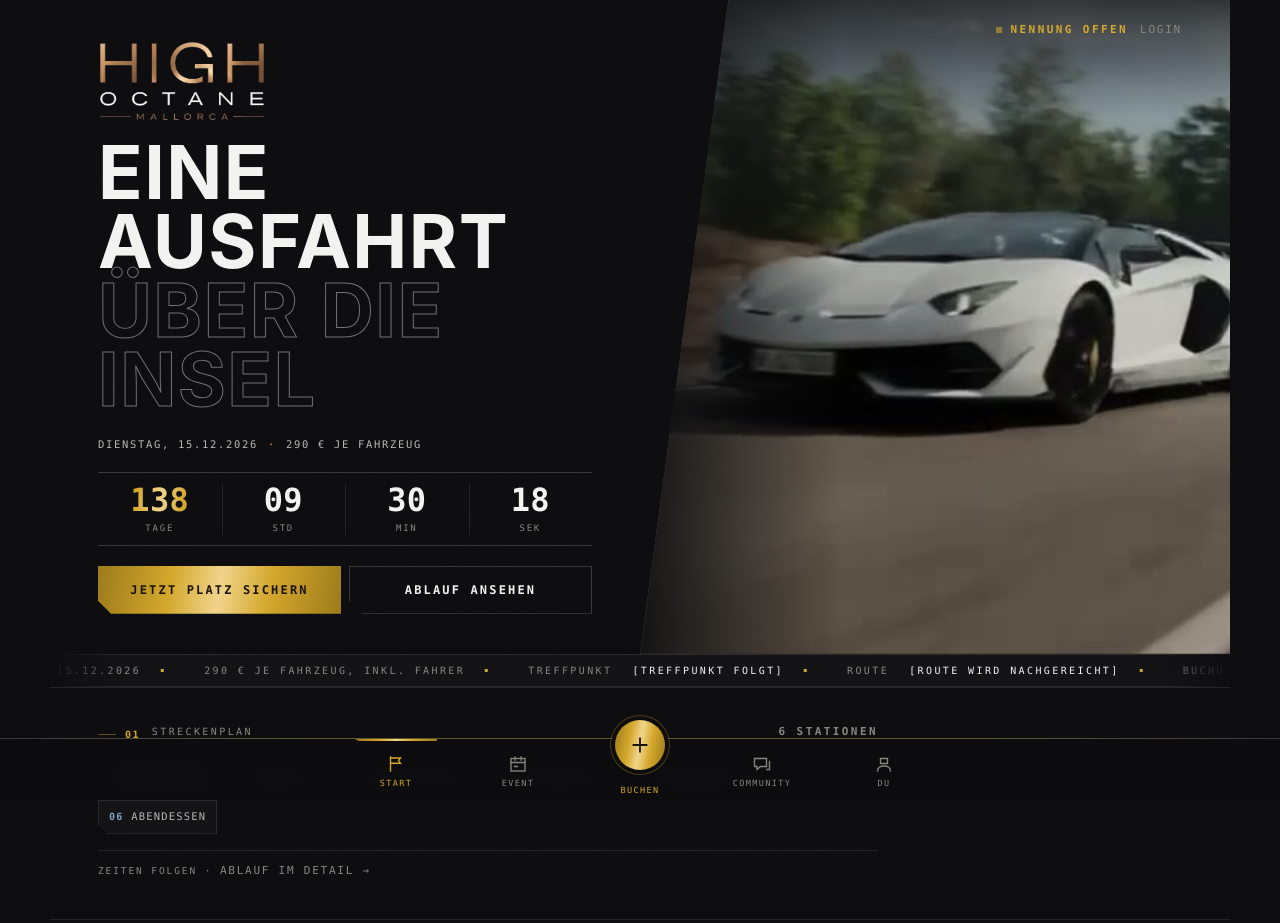
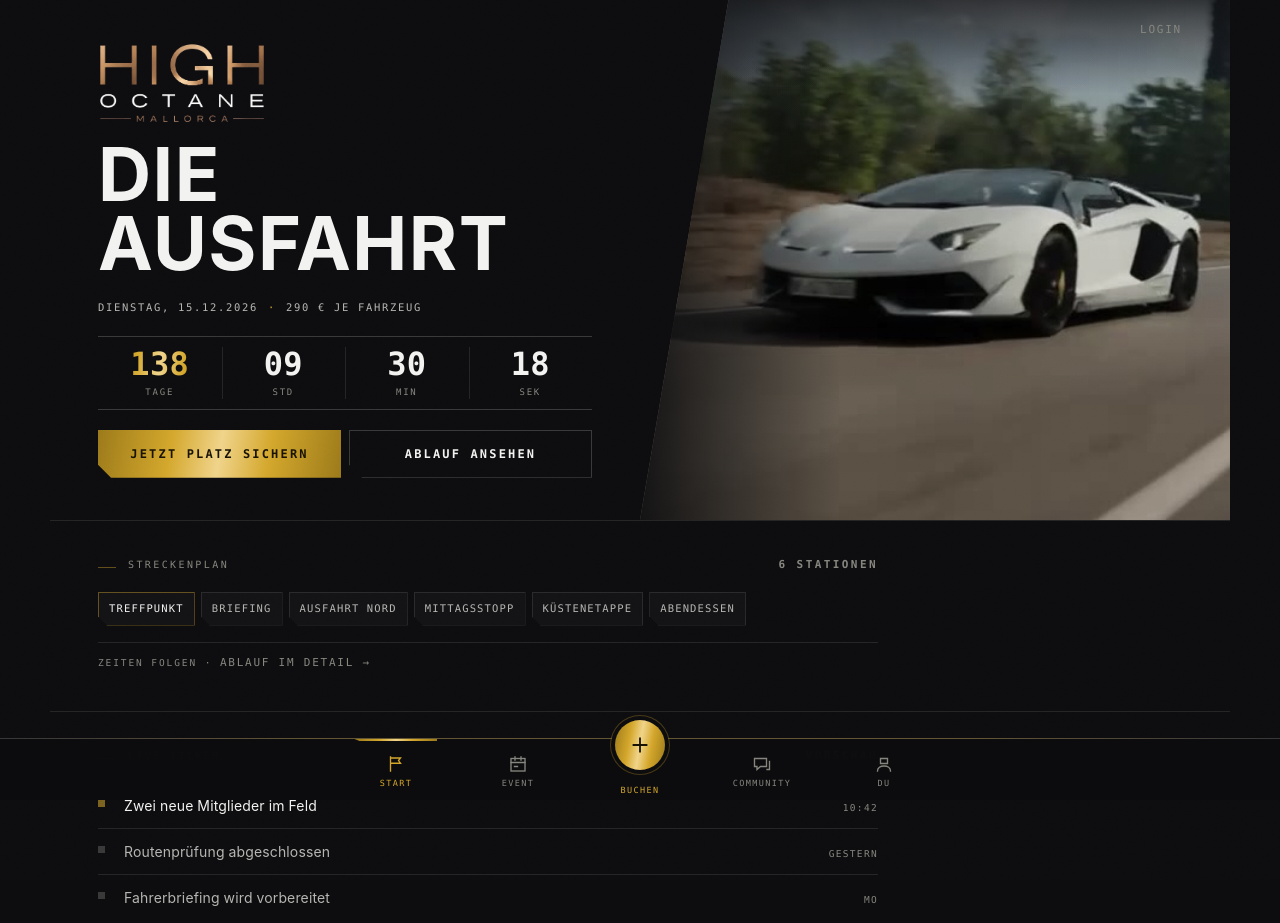
Before and after one commit to Herz-Systems/high-octane-paddock, a plain HTML site: page index.html in a window 1280 px wide. Shown: the top 923 px of the page. Drawn offline with Linux system fonts and the light colour scheme.

Commit message:
Paddock: Umriss-Headline durch solide Zeile ersetzt, Status-Pille und Laufband entfernt, Nummerierung raus

```diff
--- a/index.html
+++ b/index.html
@@ -204,8 +204,7 @@ body.no-bar{padding-bottom:0}
 .mod-tight > .mod-h{padding-inline:var(--pad)}
 .mod-h{display:flex;align-items:baseline;gap:12px;margin-bottom:18px}
 .mod-h .n{
-  font-family:var(--mono);font-size:10px;font-weight:700;letter-spacing:.14em;color:var(--gold);flex:none;
-  display:inline-flex;align-items:center;gap:9px;
+  font-size:0;flex:none;display:inline-flex;align-items:center;
 }
 .mod-h .n::before{content:'';width:18px;height:1px;background:var(--line-gold)}
 .mod-h .t{font-family:var(--mono);font-size:10px;letter-spacing:.24em;text-transform:uppercase;color:var(--paper-3)}
@@ -238,7 +237,7 @@ body.no-bar{padding-bottom:0}
 }
 .hero-top{
   position:absolute;left:var(--pad);right:var(--pad);top:14px;z-index:2;
-  display:flex;align-items:center;justify-content:space-between;gap:12px;
+  display:flex;align-items:center;justify-content:flex-end;gap:12px;
 }
 .hero-live{display:inline-flex;align-items:center;gap:9px}
 .hero-live .dot{width:6px;height:6px;background:var(--gold);animation:pulse 2.4s var(--ease) infinite}
@@ -247,7 +246,7 @@ body.no-bar{padding-bottom:0}
 .hero-body{position:relative;z-index:3;margin-top:-36px;padding:0 var(--pad) 4px}
 .hero-logo{width:min(168px,46vw);height:auto;margin-bottom:16px}
 .hero-title{margin-bottom:6px}
-.hero-title .l2{display:block;color:transparent;-webkit-text-stroke:1px rgba(242,242,240,.44)}
+.hero-title .l2{display:block;color:var(--paper-3)}
 @supports not (-webkit-text-stroke:1px #000){ .hero-title .l2{color:var(--paper-3)} }
 .hero-meta{
   margin-top:16px;font-size:10.5px;letter-spacing:.16em;text-transform:uppercase;color:var(--paper-2);
@@ -949,7 +948,6 @@ body.no-bar{padding-bottom:0}
         <source src="./assets/video/hero.mp4" type="video/mp4">
       </video>
       <p class="hero-top">
-        <span class="hero-live"><span class="dot" aria-hidden="true"></span><span class="lbl">Nennung offen</span></span>
         <button class="link" data-mock>Login</button>
       </p>
     </div>
@@ -958,8 +956,7 @@ body.no-bar{padding-bottom:0}
       <img class="hero-logo" src="./assets/logo/logo.png" alt="HIGH OCTANE MALLORCA" width="899" height="438">
 
       <h1 class="h-xl hero-title">
-        <span class="l1">Eine Ausfahrt</span>
-        <span class="l2">über die Insel</span>
+        <span class="l1">Die Ausfahrt</span>
       </h1>
 
       <p class="hero-meta mono">Dienstag, 15.12.2026<span aria-hidden="true">·</span>290 € je Fahrzeug</p>
@@ -978,8 +975,8 @@ body.no-bar{padding-bottom:0}
     </div>
   </div>
 
-  <!-- Marquee -->
-  <div class="ticker" aria-hidden="true">
+  <!-- Marquee entfernt: wiederholte Datum und Preis aus dem Hero -->
+  <div class="ticker" aria-hidden="true" hidden>
     <div class="ticker-track" id="tickerTrack">
       <div class="ticker-seq">
         <span>Dienstag, 15.12.2026</span><span>290 € je Fahrzeug, inkl. Fahrer</span><span>Treffpunkt <em>[TREFFPUNKT FOLGT]</em></span><span>Route <em>[ROUTE WIRD NACHGEREICHT]</em></span><span>Buchungsschluss <em>[FOLGT]</em></span>
@@ -1723,7 +1720,7 @@ buildTimeline($('#tlEvent'));
   var host = $('#chainStart');
   if(!host) return;
   host.innerHTML = ABLAUF.map(function(p,i){
-    return '<li><i class="mono">' + pad(i+1,2) + '</i>' + p[1] + '</li>';
+    return '<li>' + p[1] + '</li>';
   }).join('');
 })();
 
```
